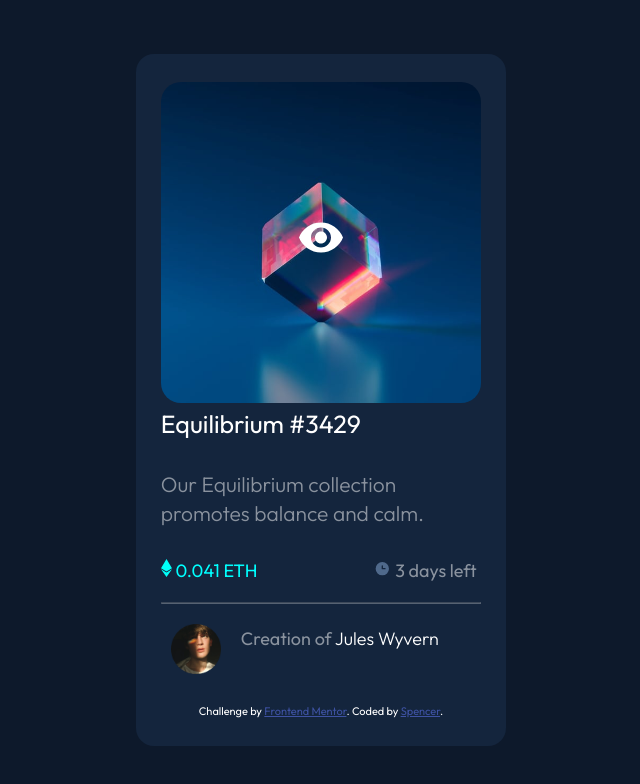
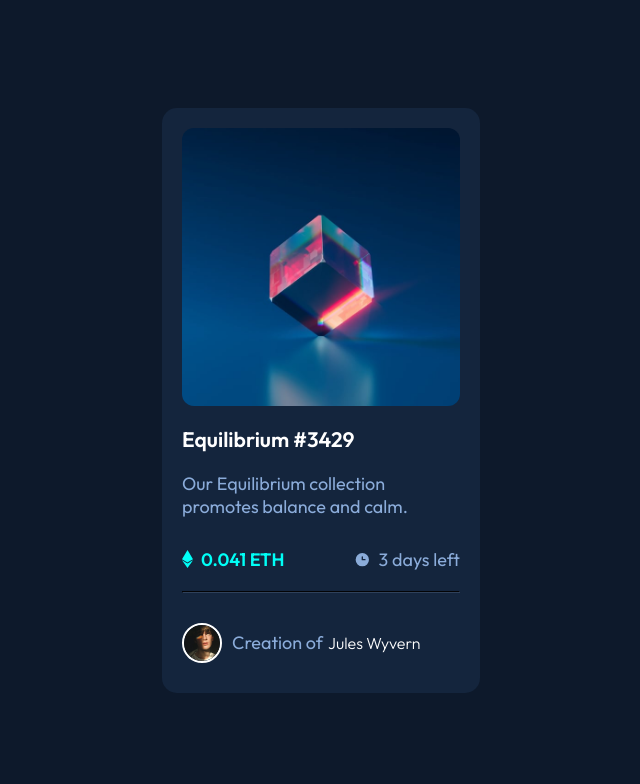
Before and after one commit to Oakwood811/nft-preview-card-component, a plain HTML site: page index.html in a window 1280 px wide. Shown: the whole page, without its empty margins (319-959 px from the left). Drawn offline with Linux system fonts and the light colour scheme.

Commit message:
initial commit

```diff
--- a/index.html
+++ b/index.html
@@ -17,34 +17,33 @@
 <body>
 <div class="container">
   <div class="wrapper">
-      <img class="cube" src="images/image-equilibrium.jpg" alt="">
-      <div class="eye">
+    <div class="first-img">
+      <img src="images/image-equilibrium.jpg" alt="">
+      <div class="top-eye">
         <img src="images/icon-view.svg" alt="">
       </div>
+    </div>
+    <div class="text-box">
       <a href="#" class="title">Equilibrium #3429</a>
 
       <p>Our Equilibrium collection promotes balance and calm.</p>
 
-      <div class="numbers">
-        <div class="eth"> <img src="images/icon-ethereum.svg" alt=""> 0.041 ETH</div>
-
-        <div class="days"> <img src="images/icon-clock.svg" alt=""> 3 days left</div>
+      <div class="stats">
+        <div class="eth">
+          <img src="images/icon-ethereum.svg" alt="">
+          <p>0.041 ETH</p>
+        </div>
+        <div class="days">
+          <img src="images/icon-clock.svg" alt="">
+          <p>3 days left</p>
+        </div>
       </div>
       <hr>
-
       <div class="author">
         <img class="pic" src="images/image-avatar.png" alt="">
-        <div class="create">Creation of </div>
-        <a href="#" class="jules"> Jules Wyvern</a>
-      </div>
-
-
-      <div class="attribution">
-        Challenge by <a href="https://www.frontendmentor.io?ref=challenge" target="_blank">Frontend Mentor</a>.
-        Coded by <a href="#">Spencer</a>.
+        <p>Creation of<a href="#" class="name"> Jules Wyvern</a></p>
       </div>
   </div>
 </div>
-
 </body>
 </html>
--- a/style.css
+++ b/style.css
@@ -17,104 +17,102 @@ body{
 }
 
 .container{
-  max-width: 370px;
-  color: white;
-  border-radius: 18px;
+  max-width: 350px;
   margin: 0 auto;
-  background-color: hsl(216, 50%, 16%)
 }
 
 .wrapper{
-  margin: .5rem .3rem;
+  margin: 2rem 1rem;
   padding: 20px;
+  background-color: hsl(216, 50%, 16%);
+  border-radius: 15px;
+}
+.first-img{
+border-radius: 12px;
+overflow: hidden;
+position: relative;
 }
 
-.cube{
+.first-img img{
   width: 100%;
-  border-radius: 20px;
+  display: block;
+
 }
-
-.eye{
+.top-eye{
+position: absolute;
+left: 0;
+top: 0;
+height: 100%;
+width: 100%;
+background-color: hsla(178, 100%, 50%, 0.5);
+cursor: pointer;
+display: none;
+}
+.top-eye img{
   position: absolute;
+  width: 50px;
   left: 50%;
-  top: 30%;
+  top: 50%;
   transform: translate(-50%, -50%);
 }
-.eye:hover{
-  background-color: aqua;
-  min-width: 320px;
-  min-height: 300px;
-  opacity: .2;
+.first-img:hover .top-eye{
+  display: block;
 }
-
-.title{
-  font-size: 25px;
+.text-box a{
   color: white;
   text-decoration: none;
+  font-weight: 600;
+  font-size: 21px;
+  padding: 20px 0;
+  display: inline-block;
 }
-.title:hover{
-  color: aqua;
+.text-box a:hover{
+  color: hsl(178, 100%, 50%);
 }
 p{
+  color: hsl(215, 51%, 70%);
+
+}
+.stats{
+  display: flex;
+  align-items: center;
+  justify-content: space-between;
   padding-top: 30px;
-  padding-bottom: 30px;
-  color: white;
-  font-size: 21px;
-  line-height: 1.4;
-  opacity: .5;
-  font-weight: 100;
 }
-
-.numbers{
-  display: grid;
-  grid-template-columns: 1fr .5fr;
-  padding-bottom: 20px;
+.eth, .days{
+  display: flex;
+  align-items: center;
 }
-.eth{
-  color: aqua;
+.eth p{
+  color: hsl(178, 100%, 50%);
+  font-weight: 600;
+  padding-left: 8px;
 }
-
-.days{
-  color: white;
-  opacity: .5;
+.days p{
+  padding-left: 8px;
 }
-.profile{
-  color: white;
-  opacity: .5;
+hr{
+  border-color: hsl(215, 32%, 27%);
+  margin-top: 20px;
 }
 .author{
   display: flex;
   align-items: center;
-  padding-left: 10px;
-
+  padding-top: 20px;
 }
-.jules{
+.author img{
+  height: 40px;
+  width: 40px;
+  border-radius: 50%;
+  border: 2px solid white;
+  margin-right: 10px;
+}
+.author p a.name{
   color: white;
-  font-weight: 100;
-  text-decoration: none;
+  font-size: 16px;
+  margin-left: 5px;
+  font-weight: 300;
 }
-.jules:hover{
+.author p a.name:hover{
   color: aqua;
 }
-.pic{
-  width: 50px;
-  padding-top: 20px;
-  margin-right: 15px;
-}
-.create{
-  padding-left: 5px;
-  padding-right: 3px;
-
-  opacity: .5;
-}
-hr{
-  opacity: .3;
-}
-
-.attribution {
-  color: white;
-   font-size: 11px;
-  text-align: center;
-  margin-top: 30px;}
-.attribution a {
-  color: hsl(228, 45%, 44%); }
```
